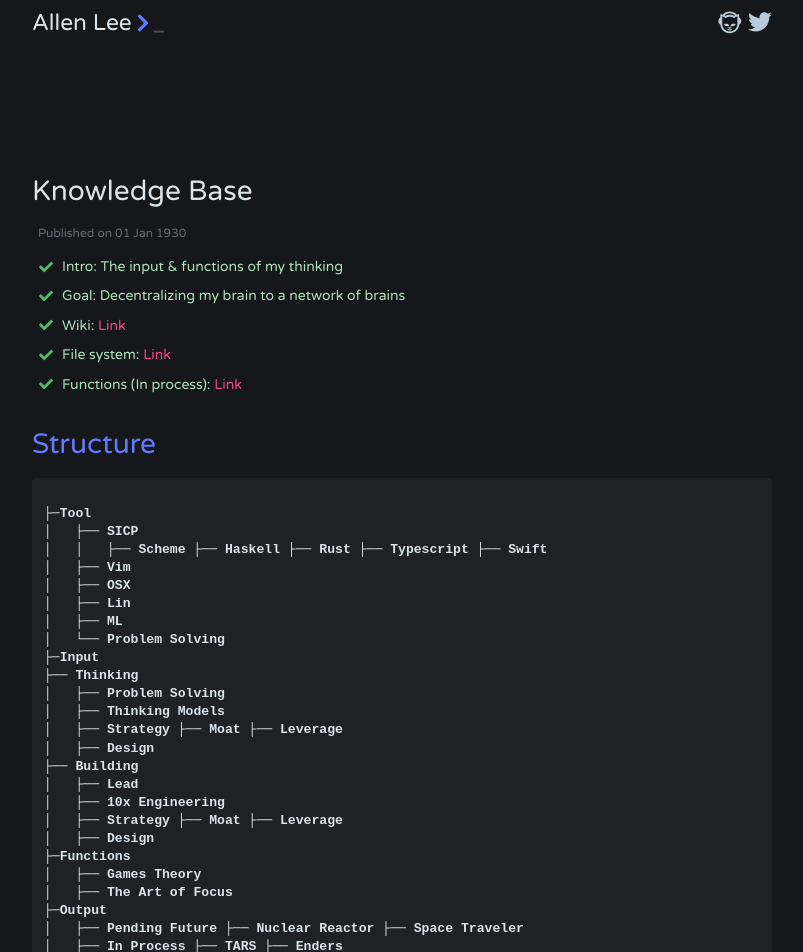
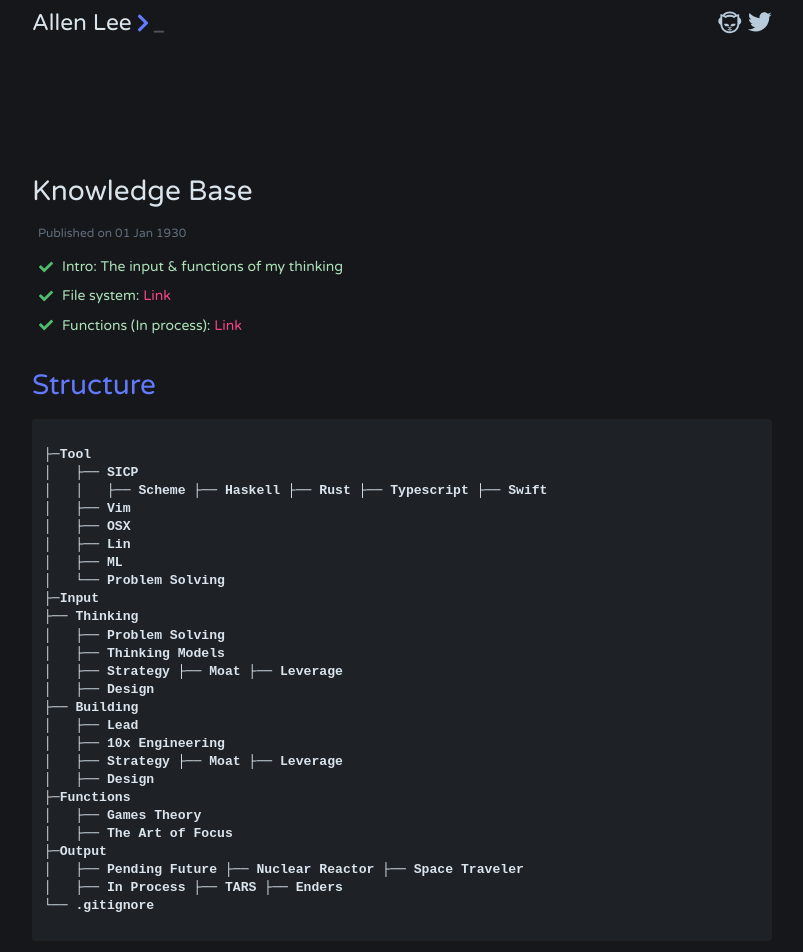
Before and after one commit to jithendrabsy/thoughts, a Jekyll site: the page built from _posts/1930-01-01-knowledge-base.md, in a window 1280 px wide. Shown: the top 952 px of the page, without its empty margins (238-1041 px from the left). Built offline with Jekyll 4.4.1, drawn with Linux system fonts in a browser that asks for light colours; nearby versions of some CDN libraries.

Commit message:
Update Base

```diff
--- a/_posts/1930-01-01-knowledge-base.md
+++ b/_posts/1930-01-01-knowledge-base.md
@@ -6,8 +6,6 @@ tags: Creation
 ---
 
 - Intro: The input & functions of my thinking
-- Goal: Decentralizing my brain to a network of brains
-- Wiki: [Link](https://github.com/allenleein/knowledge-base/wiki/Ghosts-in-the-Shell)
 - File system: [Link](https://github.com/allenleein/knowledge-base)
 - Functions (In process): [Link](https://allen-lee.gitbook.io/knowledge-base/)
 
```
